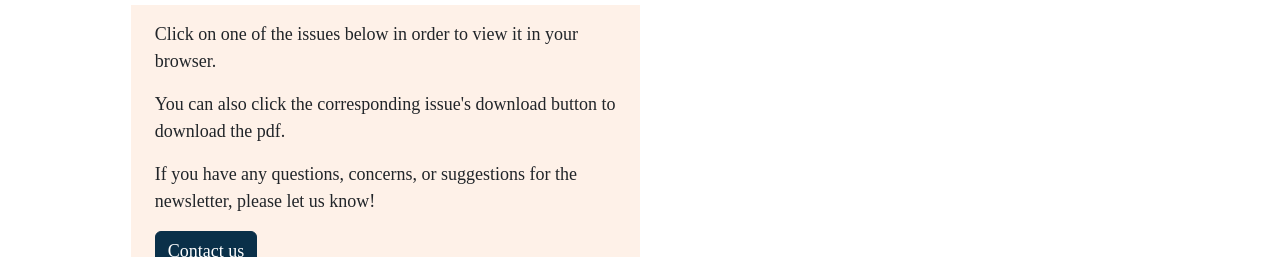
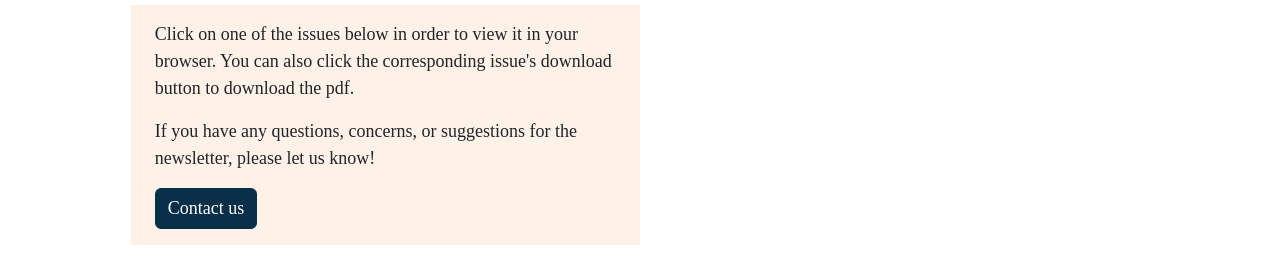
Before and after one commit to dylmwrig/rizal-center-website, a Gatsby site: page /newsletter in a window 1280 px wide. Shown: the part 281-538 px from the top of the page. Built offline with nearby package versions, Linux system fonts and the light colour scheme; Gatsby itself is replaced by a stand-in of ours.

Commit message:
Shorten info-box on newsletter page

```diff
--- a/src/pages/newsletter.js
+++ b/src/pages/newsletter.js
@@ -48,7 +48,7 @@ const Newsletter = () => {
       <div>
         <div class="text-start col-6">
           <InfoBox
-            info={["Click on one of the issues below in order to view it in your browser.",                    "You can also click the corresponding issue's download button to download the pdf.",
+            info={["Click on one of the issues below in order to view it in your browser. You can also click the corresponding issue's download button to download the pdf.",
             "If you have any questions, concerns, or suggestions for the newsletter, please let us know!"]}
             linkPres={true}
             link="/contact/"/>
```
